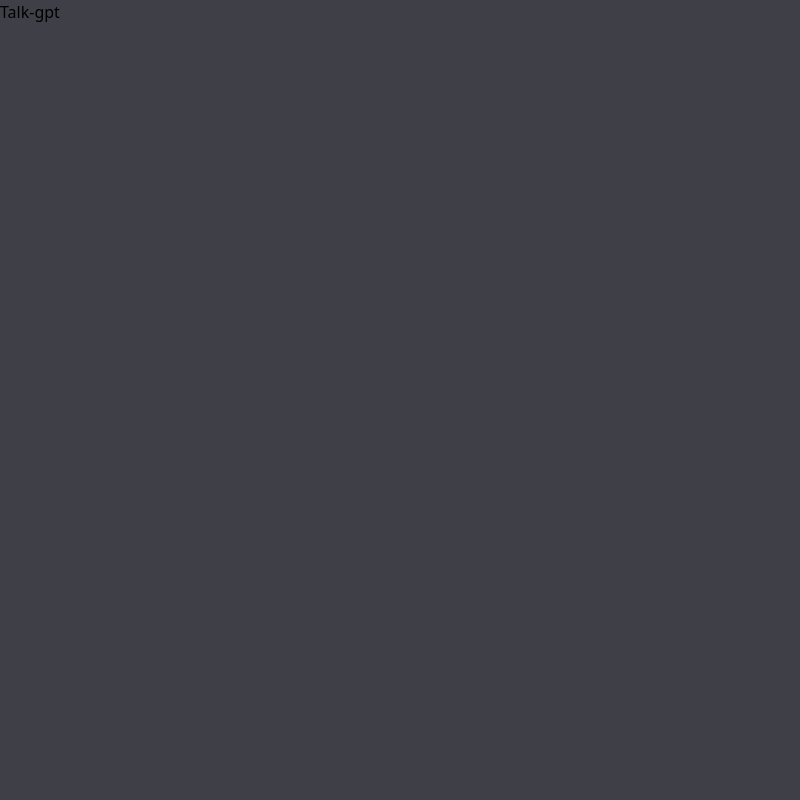
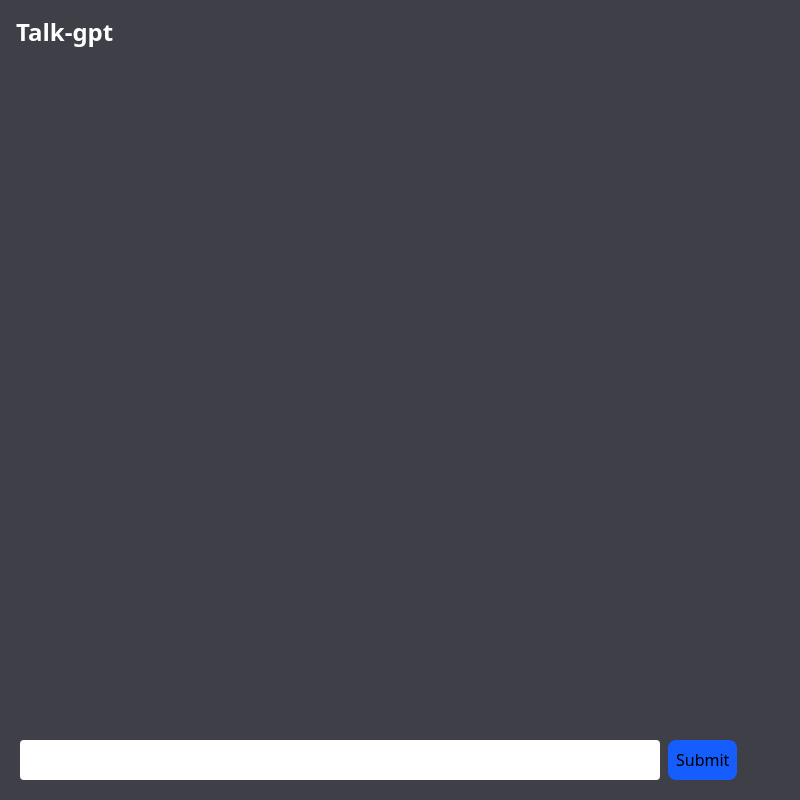
Before and after one commit to GanaJadhav30/Talk-gpt, a React (Vite) app: page / in a window 1280 px wide. Shown: the whole page, without its empty margins (0-800 px from the left). Built offline with nearby package versions, Linux system fonts and the light colour scheme.

Commit message:
add basic css

```diff
--- a/src/App.jsx
+++ b/src/App.jsx
@@ -8,9 +8,19 @@ function App() {
 
   return (
     <>
-      <div className='bg-zinc-700 w-full min-h-screen'>
+      <div className='bg-zinc-700 w-full flex flex-col  h-screen'>
         <div >
-          <h1>Talk-gpt</h1>
+          <h1 className='font-bold text-2xl text-white p-4'>Talk-gpt</h1>
+        </div>
+        <div className='m-3  flex-1 relative w-full h-screen overflow-hidden'>
+
+          <div className='absolute bottom-0 inset-x-0'>
+          <form>
+            <input className='bg-white rounded p-2 m-2 w-1/2' type="text" />
+            <button className='bg-blue-600 rounded-lg p-2'>Submit</button>
+          </form>
+          </div>
+
         </div>
       </div>
     </>
```
